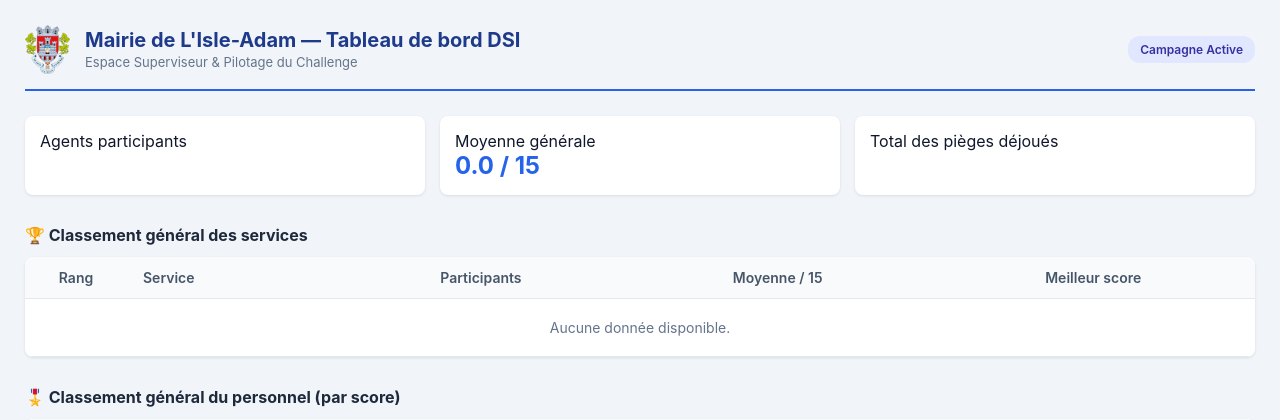
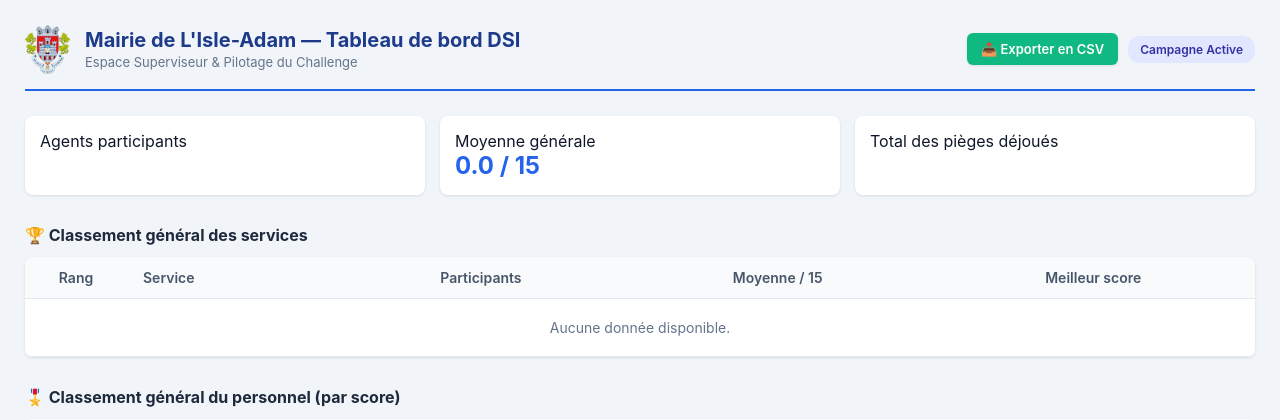
Before and after one commit to Kyotani9/simulateur-cyber, a Flask app: template templates/admin_scores.html in a window 1280 px wide. Shown: the top 420 px of the page. Run offline with Flask 3, Linux system fonts and the light colour scheme; the template is opened without the code that fills it, so the values that code supplies are empty; some libraries are stand-ins or nearby versions.

Commit message:
Ajout de la fonctionnalite d'export CSV pour les resultats admin

```diff
--- a/app.py
+++ b/app.py
@@ -2,6 +2,8 @@ import os
 import random
 import sqlite3
 import json
+import csv
+import io
 from functools import wraps
 from flask import Flask, render_template, request, redirect, url_for, session, Response
 
@@ -333,6 +335,45 @@ def admin_scores():
     )
 
 
+@app.route("/admin/export/csv")
+@require_admin_auth
+def export_csv():
+    """Exporte l'ensemble des résultats au format CSV avec support Excel français."""
+    conn = get_db()
+    if DATABASE_URL:
+        with conn.cursor() as cur:
+            cur.execute("""
+                SELECT nom, service, score, TO_CHAR(date, 'DD/MM/YYYY HH24:MI') AS date_formatee
+                FROM participants
+                ORDER BY score DESC, date DESC;
+            """)
+            rows = cur.fetchall()
+    else:
+        cur = conn.cursor()
+        cur.execute("""
+            SELECT nom, service, score, strftime('%d/%m/%Y %H:%M', date) AS date_formatee
+            FROM participants
+            ORDER BY score DESC, date DESC;
+        """)
+        rows = cur.fetchall()
+    conn.close()
+
+    output = io.StringIO()
+    # Le BOM UTF-8 permet à Excel d'ouvrir directement les accents sans problème d'encodage
+    output.write("\ufeff")
+    writer = csv.writer(output, delimiter=";")
+
+    # En-têtes des colonnes
+    writer.writerow(["Rang", "Nom et Prénom", "Service / Direction", "Score (/15)", "Date et Heure"])
+
+    for idx, row in enumerate(rows, start=1):
+        writer.writerow([idx, row["nom"], row["service"], row["score"], row["date_formatee"]])
+
+    response = Response(output.getvalue(), mimetype="text/csv")
+    response.headers["Content-Disposition"] = "attachment; filename=resultats_sensibilisation_cyber.csv"
+    return response
+
+
 @app.route("/admin/delete/<int:participant_id>")
 @require_admin_auth
 def delete_participant(participant_id):
--- a/templates/admin_scores.html
+++ b/templates/admin_scores.html
@@ -11,6 +11,7 @@
         .blason-admin { width: 45px; height: auto; }
         h1 { margin: 0; font-size: 20px; color: #1e3a8a; }
         .subtitle { margin: 2px 0 0 0; font-size: 13px; color: #64748b; }
+        .header-actions { display: flex; align-items: center; gap: 10px; }
         h2 { font-size: 16px; color: #1e293b; margin-top: 30px; margin-bottom: 12px; }
         .stats-grid { display: grid; grid-template-columns: repeat(auto-fit, minmax(200px, 1fr)); gap: 15px; margin-bottom: 25px; }
         .stat-card { background: white; padding: 15px; border-radius: 8px; box-shadow: 0 1px 3px rgba(0,0,0,0.1); }
@@ -21,6 +22,20 @@
         tr:hover { background: #f8fafc; }
         .badge { display: inline-block; padding: 3px 8px; border-radius: 12px; font-size: 12px; font-weight: 600; background: #dbeafe; color: #1e40af; }
         .badge-podium { font-weight: 800; font-size: 15px; }
+        .btn-export {
+            display: inline-flex;
+            align-items: center;
+            background: #10b981;
+            color: white;
+            text-decoration: none;
+            padding: 8px 14px;
+            border-radius: 6px;
+            font-size: 13px;
+            font-weight: 600;
+            box-shadow: 0 1px 3px rgba(0,0,0,0.1);
+            transition: background 0.2s;
+        }
+        .btn-export:hover { background: #059669; }
         .btn-delete {
             background-color: #fee2e2;
             color: #b91c1c;
@@ -43,7 +58,10 @@
                 <p class="subtitle">Espace Superviseur & Pilotage du Challenge</p>
             </div>
         </div>
-        <span class="badge" style="background:#e0e7ff; color:#3730a3; padding: 6px 12px;">Campagne Active</span>
+        <div class="header-actions">
+            <a href="/admin/export/csv" class="btn-export">📥 Exporter en CSV</a>
+            <span class="badge" style="background:#e0e7ff; color:#3730a3; padding: 6px 12px;">Campagne Active</span>
+        </div>
     </div>
 
     <div class="stats-grid">
```
